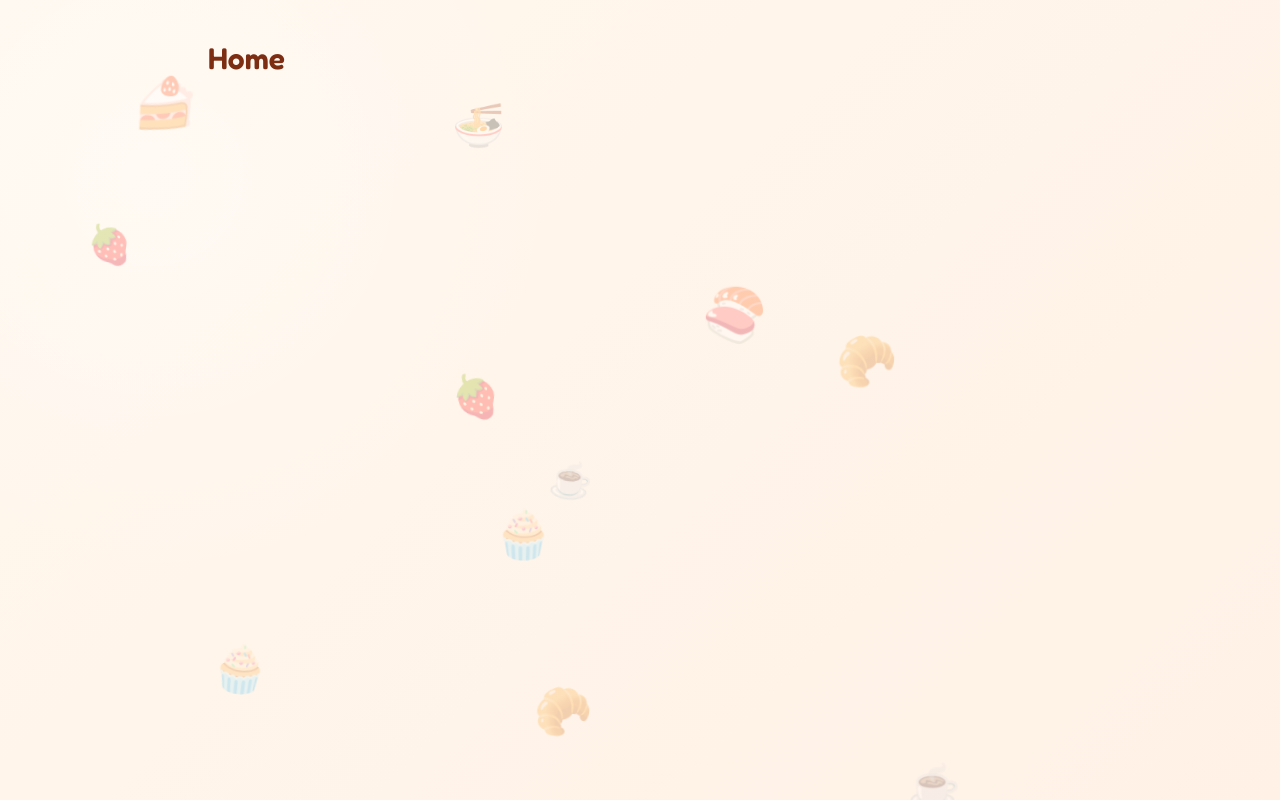
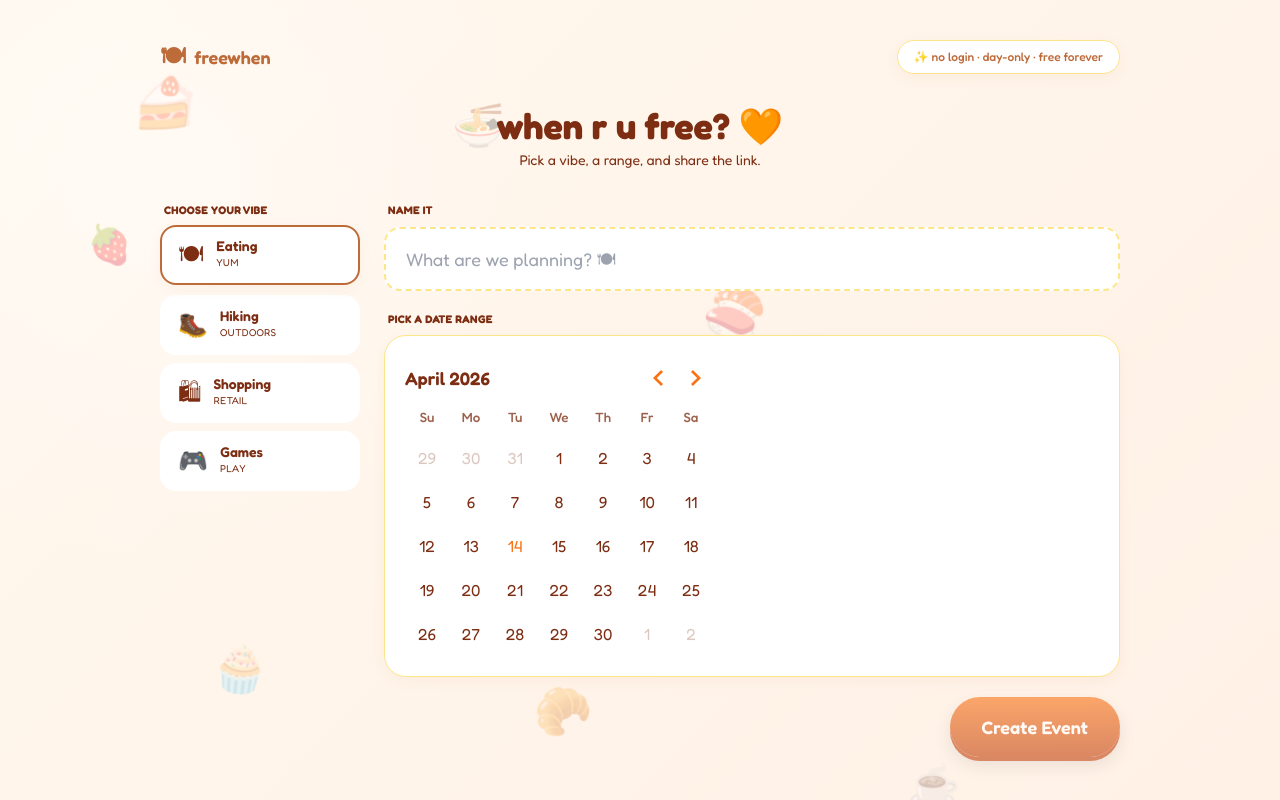
Before and after one commit to StephenAlvin/freewhen, a React (Vite) app: page / in a window 1280 px wide. Built offline with nearby package versions, Linux system fonts and the light colour scheme.

Commit message:
feat: HomePage with create flow

```diff
--- a/src/pages/HomePage.tsx
+++ b/src/pages/HomePage.tsx
@@ -1,8 +1,102 @@
+import { useState } from 'react';
+import { useNavigate } from 'react-router-dom';
 import Layout from '@/components/Layout';
+import ThemePicker from '@/components/ThemePicker';
+import TitleInput from '@/components/TitleInput';
+import RangePicker, { type DateRange } from '@/components/RangePicker';
+import Button from '@/components/Button';
+import type { ThemeId } from '@/types';
+import { MAX_RANGE_DAYS } from '@/types';
+import { toIsoDate, daysBetween } from '@/lib/dates';
+import { createEvent } from '@/lib/api';
+import { getTheme } from '@/themes';
+
 export default function HomePage() {
+  const [theme, setTheme] = useState<ThemeId>('eating');
+  const [title, setTitle] = useState('');
+  const [range, setRange] = useState<DateRange | undefined>();
+  const [error, setError] = useState<string | null>(null);
+  const [loading, setLoading] = useState(false);
+  const nav = useNavigate();
+
+  const tConfig = getTheme(theme);
+  const hasRange = Boolean(range?.from && range.to);
+  const rangeTooLong = hasRange
+    ? daysBetween(toIsoDate(range!.from!), toIsoDate(range!.to!)) > MAX_RANGE_DAYS
+    : false;
+  const canSubmit = title.trim().length > 0 && hasRange && !rangeTooLong && !loading;
+
+  async function onSubmit(e: React.FormEvent) {
+    e.preventDefault();
+    if (!canSubmit || !range?.from || !range.to) return;
+    setLoading(true);
+    setError(null);
+    try {
+      const event = await createEvent({
+        title, theme,
+        startDate: toIsoDate(range.from),
+        endDate: toIsoDate(range.to),
+      });
+      nav(`/${event.slug}?just-created=1`);
+    } catch (err) {
+      setError(err instanceof Error ? err.message : 'Something went wrong');
+    } finally {
+      setLoading(false);
+    }
+  }
+
   return (
-    <Layout theme="eating">
-      <main className="max-w-4xl mx-auto px-4 py-10"><h1 className="text-3xl font-semibold">Home</h1></main>
+    <Layout theme={theme}>
+      <main className="max-w-5xl mx-auto px-4 md:px-8 py-10">
+        <div className="flex items-center justify-between mb-8">
+          <div className="flex items-center gap-2 text-brand font-semibold text-lg">
+            <span className="text-2xl">{tConfig.emoji}</span> freewhen
+          </div>
+          <span className="hidden sm:inline-flex items-center gap-2 rounded-full bg-surface border border-soft px-4 py-2 text-xs text-brand font-medium shadow-card">
+            ✨ no login · day-only · free forever
+          </span>
+        </div>
+
+        <div className="text-center mb-8">
+          <h1 className="text-3xl sm:text-4xl font-bold text-ink">when r u free? 🧡</h1>
+          <p className="text-sm text-ink/60 mt-1">Pick a vibe, a range, and share the link.</p>
+        </div>
+
+        <form onSubmit={onSubmit} className="grid gap-6 md:grid-cols-[200px,1fr]">
+          <div>
+            <div className="text-[11px] font-bold uppercase tracking-wide text-ink/50 mb-2 pl-1">Choose your vibe</div>
+            <ThemePicker value={theme} onChange={setTheme} />
+          </div>
+
+          <div className="space-y-5">
+            <div>
+              <div className="text-[11px] font-bold uppercase tracking-wide text-ink/50 mb-2 pl-1">Name it</div>
+              <TitleInput
+                placeholder="What are we planning? 🍽"
+                value={title}
+                onChange={(e) => setTitle(e.target.value)}
+                aria-label="Event title"
+              />
+            </div>
+
+            <div>
+              <div className="text-[11px] font-bold uppercase tracking-wide text-ink/50 mb-2 pl-1">Pick a date range</div>
+              <RangePicker value={range} onChange={setRange} />
+              {rangeTooLong && (
+                <p className="mt-2 text-sm text-red-500 pl-2">Ranges must be {MAX_RANGE_DAYS} days or fewer.</p>
+              )}
+            </div>
+
+            {error && <p className="text-sm text-red-500">{error}</p>}
+
+            <div className="flex justify-end">
+              <Button type="submit" disabled={!canSubmit} loading={loading} className="w-full sm:w-auto">
+                Create Event
+              </Button>
+            </div>
+          </div>
+        </form>
+      </main>
     </Layout>
   );
 }
```
Also changed, not shown: 1 other file (tests, documents, lock files or other folders).
